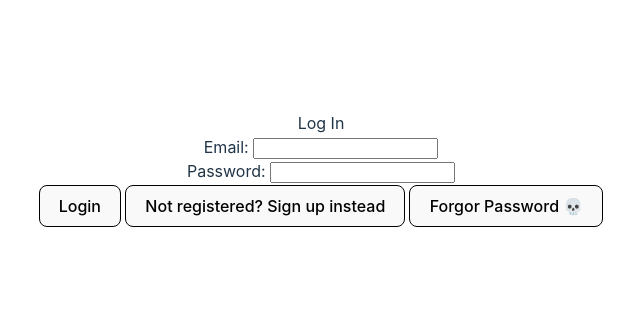
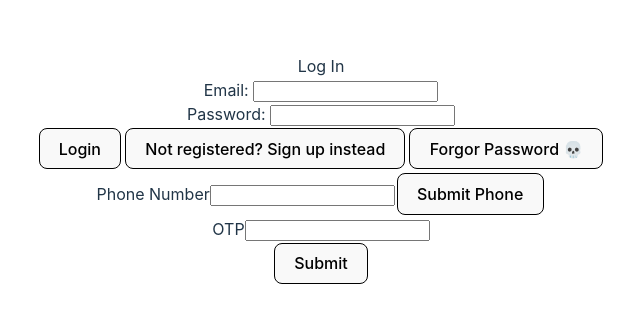
Before and after one commit to kunalx86/react-socket, a React (Vite) app: page /login in a window 1280 px wide. Shown: the part 230-552 px from the top of the page, without its empty margins (319-959 px from the left). Built offline with nearby package versions, Linux system fonts and the light colour scheme; no server answers.

Commit message:
Added OTP

```diff
--- a/index.html
+++ b/index.html
@@ -8,6 +8,7 @@
   </head>
   <body>
     <div id="root"></div>
+    <footer id="captcha"></footer>
     <script type="module" src="/src/main.jsx"></script>
   </body>
 </html>
--- a/src/auth/components/login.jsx
+++ b/src/auth/components/login.jsx
@@ -50,6 +50,34 @@ export default function Login() {
           })}>Forgor Password 💀</button>
         </div>
       </form>
+      <PhoneLogin />
     </div>
   )
 }
+
+function PhoneLogin() {
+  const [phone, setPhone] = useState('')
+  const [otp, setOtp] = useState('')
+  const {} = useAuth()
+  const onSubmit = (e) => {
+    e.preventDefault();
+  }
+  return (
+    <form onSubmit={onSubmit}>
+      <div>
+        <span>Phone Number</span>
+        <input type="text" value={phone} onChange={e => setPhone(e.target.value)}/>
+        <button onClick={e => {
+
+        }}>Submit Phone</button>
+      </div>
+      <div>
+        <span>OTP</span>
+        <input type="text" value={otp} onChange={e => setOtp(e.target.value)}/>
+      </div>
+      <div>
+        <button type="submit">Submit</button>
+      </div>
+    </form>
+  )
+}
--- a/src/auth/components/signUp.jsx
+++ b/src/auth/components/signUp.jsx
@@ -15,10 +15,10 @@ export default function SignUp() {
 
   const onSubmit = useCallback(async (e) => {
     e.preventDefault();
-    if (url !== "") {
+    // if (url !== "") {
       await signUp({ email, password, url, name });
       navigate("/");
-    }
+    // }
   }, [email, password, url]);
 
   const suggestUsername = useCallback((e) => {
--- a/src/auth/provider.jsx
+++ b/src/auth/provider.jsx
@@ -1,6 +1,6 @@
 import { axiosClient } from "../axios";
 import { FirebaseError } from "firebase/app";
-import { signInWithEmailAndPassword, createUserWithEmailAndPassword, onAuthStateChanged, sendPasswordResetEmail } from "firebase/auth";
+import { signInWithEmailAndPassword, createUserWithEmailAndPassword, onAuthStateChanged, sendPasswordResetEmail, signInWithPhoneNumber } from "firebase/auth";
 import { useCallback, useEffect, useReducer } from "react";
 import { auth } from "../firebase";
 import { FORGOT_PASSWORD, FORGOT_PASSWORD_ERROR, FORGOT_PASSWORD_LOADING, LOGIN, LOGIN_FIREBASE_ERROR, LOGIN_LOADING, LOGIN_SERVER_ERROR, LOGOUT, SIGNUP_FIREBASE_ERROR, SIGNUP_LOADING, SIGNUP_SERVER_ERROR } from "./actionTypes";
@@ -48,6 +48,9 @@ export function AuthProvider({ children }) {
 
       try {
         // Make a request to server to get data from the server
+        if (user_.phoneNumber === null) {
+
+        }
         const token = await user_.getIdToken();
         localStorage.setItem("session", token);
         const { data: { data } } = await axiosClient.post("/client/login", {});
@@ -83,7 +86,8 @@ export function AuthProvider({ children }) {
       type: LOGIN_LOADING
     });
     try {
-      await signInWithEmailAndPassword(auth, email, password);
+      const u = await signInWithEmailAndPassword(auth, email, password);
+      console.log(await u.user.getIdToken())
     } catch (e) {
       dispatch({
         type: LOGIN_FIREBASE_ERROR,
@@ -132,6 +136,26 @@ export function AuthProvider({ children }) {
     });
   }, []);
 
+  const sendOTP = useCallback(async (phone) => {
+    const confirmationResult = await signInWithPhoneNumber(auth, phone)
+    window.confirmationResult = confirmationResult;
+  })
+
+  const confirmOTP = useCallback(async (otp) => {
+    dispatch({
+      type: LOGIN_LOADING
+    });
+    try {
+      const user = await window.confirmationResult.confirm(otp)
+      console.log(await u.user.getIdToken())
+    } catch (e) {
+      dispatch({
+        type: LOGIN_FIREBASE_ERROR,
+        payload: e?.message
+      })
+    }
+  })
+
   const forgotPassword = useCallback(async (email) => {
     dispatch({
       type: FORGOT_PASSWORD_LOADING
--- a/src/axios.js
+++ b/src/axios.js
@@ -1,7 +1,7 @@
 import axios_ from "axios";
 
 export const axiosClient = axios_.create({
-  baseURL: "http://localhost:3001/pikmi-client",
+  baseURL: "http://localhost:3000/api/v1",
   validateStatus: (status) => status < 300,
 })
 
--- a/src/firebase/config.js
+++ b/src/firebase/config.js
@@ -1,6 +1,6 @@
 // Import the functions you need from the SDKs you need
 import { initializeApp } from "firebase/app";
-import { initializeAuth } from "firebase/auth";
+import { initializeAuth, RecaptchaVerifier } from "firebase/auth";
 import { getStorage } from "firebase/storage";
 // https://firebase.google.com/docs/web/setup#available-libraries
 
@@ -24,4 +24,12 @@ const app = initializeApp(firebaseConfig);
 export const auth = initializeAuth(app);
 export const storage = getStorage(app);
 
+window.recaptchaVerifier = new RecaptchaVerifier('captcha', {
+  'size': 'invisible',
+  'callback': (_) => {
+    // reCAPTCHA solved, allow signInWithPhoneNumber.
+  }
+}, auth);
+
+
 export default app;
```
